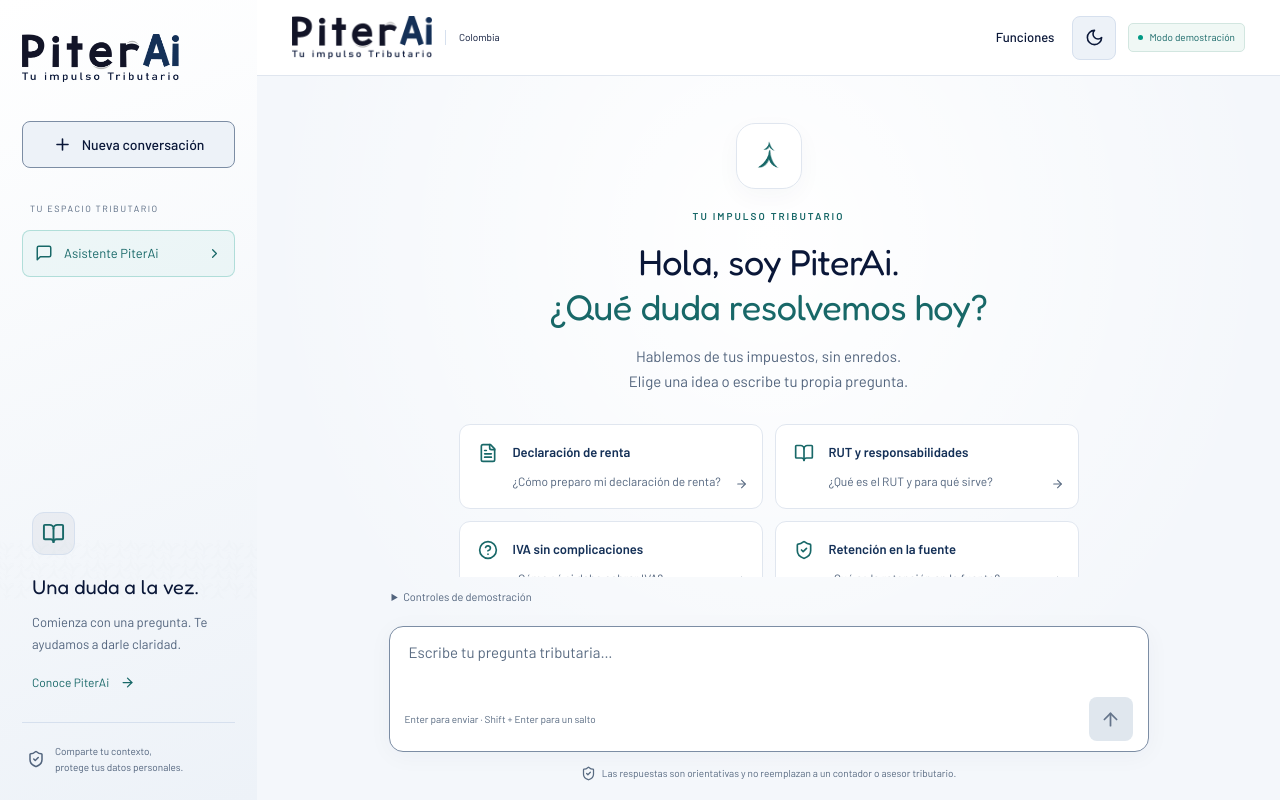
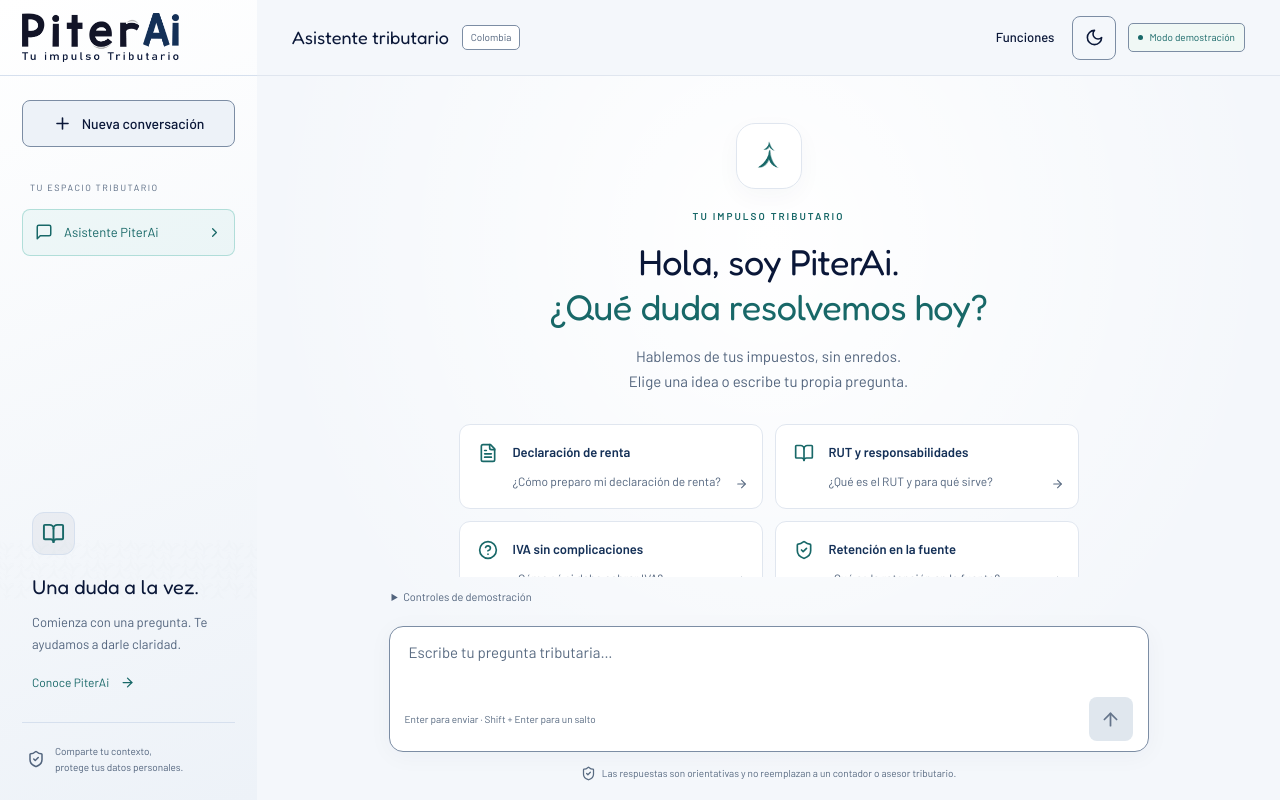
Before and after one commit to SebastianRojasR26/piter-ai-front, a React (Vite) app: page / in a window 1280 px wide. Built offline with nearby package versions, Linux system fonts and the light colour scheme.

Commit message:
fix: integrar header del chat con la superficie de lectura

```diff
--- a/src/components/ChatHeader.tsx
+++ b/src/components/ChatHeader.tsx
@@ -22,7 +22,10 @@
         >
           <Menu size={21} />
         </button>
-        <Logo />
+        <div className="chat-mobile-logo">
+          <Logo tone="on-light" />
+        </div>
+        <span className="chat-title">Asistente tributario</span>
         <span className="colombia">Colombia</span>
       </div>
       <div className="chat-header-actions">
--- a/src/components/Logo.tsx
+++ b/src/components/Logo.tsx
@@ -1,6 +1,12 @@
 import { Link } from "react-router-dom";
 import { useTheme } from "../hooks/useTheme";
-export default function Logo({ onClick }: { onClick?: () => void }) {
+export default function Logo({
+  onClick,
+  tone,
+}: {
+  onClick?: () => void;
+  tone?: "on-dark" | "on-light";
+}) {
   const { theme } = useTheme();
   return (
     <Link
@@ -11,7 +17,7 @@
     >
       <img
         src={
-          theme === "dark"
+          (tone ? tone === "on-dark" : theme === "dark")
             ? "/brand/logo-horizontal-white.png"
             : "/brand/logo-horizontal.png"
         }
--- a/src/styles/base.css
+++ b/src/styles/base.css
@@ -104,8 +104,8 @@
   display: block;
 }
 .header {
-  color: var(--chrome-text);
-  background: var(--chrome-bg);
+  color: var(--home-header-text);
+  background: var(--home-header-bg);
   border-bottom: 1px solid var(--overlay);
 }
 .header-inner {
--- a/src/styles/chat.css
+++ b/src/styles/chat.css
@@ -9,7 +9,7 @@
   flex-shrink: 0;
   display: flex;
   flex-direction: column;
-  padding: 34px 22px 25px;
+  padding: 0 22px 25px;
   color: var(--text);
   background: var(--gradient-sidebar);
   position: relative;
@@ -27,7 +27,11 @@
   position: relative;
 }
 .sidebar-brand {
-  margin-bottom: 39px;
+  height: 76px;
+  flex-shrink: 0;
+  border-bottom: 1px solid var(--border);
+  margin: 0 -22px 24px;
+  padding-inline: 22px;
   display: flex;
   align-items: center;
   justify-content: space-between;
@@ -137,8 +141,8 @@
   justify-content: space-between;
   gap: 12px;
   padding: 0 35px;
-  background: var(--chrome-bg);
-  color: var(--chrome-text);
+  background: var(--chat-bg);
+  color: var(--chat-text);
 }
 .chat-header > div {
   display: flex;
@@ -148,21 +152,34 @@
 .chat-header .logo img {
   width: 140px;
 }
+.chat-mobile-logo {
+  display: none;
+}
+.chat-header .theme-toggle {
+  --border: var(--input-border);
+}
+.chat-header .theme-toggle:hover {
+  background: var(--icon-bg);
+  border-color: var(--chat-focus);
+}
+.chat-header .icon-button:hover {
+  background: var(--icon-bg);
+}
 .chat-header-actions {
   margin-left: auto;
 }
 .functions-link {
   font-size: 13px;
-  color: var(--chrome-text);
+  color: var(--chat-text);
   padding-inline: 5px;
 }
 .functions-link:hover {
+  color: var(--accent-strong);
   text-decoration: underline;
   text-underline-offset: 5px;
 }
 .chat-header .colombia {
-  color: var(--chrome-text);
-  border-color: var(--chrome-border);
+  color: var(--chat-muted);
 }
 .sidebar-theme {
   display: none;
@@ -203,25 +220,29 @@
   min-height: 44px;
 }
 .chat-title {
-  font-size: 14px;
-  font-weight: 600;
+  font-family: var(--font-display), sans-serif;
+  font-size: 18px;
+  font-weight: 400;
 }
 .colombia {
   font-size: 10px;
   color: var(--chat-subtle);
-  border-left: 1px solid var(--input-border);
-  padding-left: 13px;
+  background: var(--chat-surface);
+  border: 1px solid var(--input-border);
+  border-radius: 5px;
+  padding: 4px 8px;
 }
 .mode-badge {
   font-size: 10px;
   color: var(--accent-strong);
-  border: 1px solid var(--badge-border);
+  border: 1px solid var(--input-border);
   background: var(--badge-bg);
   padding: 6px 9px;
   border-radius: 5px;
   gap: 6px !important;
 }
 .mode-badge .dot {
+  background: var(--badge-text);
   width: 5px;
   height: 5px;
 }
--- a/src/styles/responsive.css
+++ b/src/styles/responsive.css
@@ -7,9 +7,6 @@
   }
   .suggestions {
     margin-top: 38px;
-  }
-  .chat-header {
-    height: 83px;
   }
   .composer-area {
     padding-bottom: max(25px, env(safe-area-inset-bottom));
@@ -43,6 +40,10 @@
   }
   .sidebar {
     width: 225px;
+    padding-inline: 17px;
+  }
+  .sidebar-brand {
+    margin-inline: -17px;
     padding-inline: 17px;
   }
   .welcome {
@@ -368,6 +369,20 @@
   .chat-header .colombia {
     display: none;
   }
+  .chat-header .chat-title {
+    display: none;
+  }
+  .chat-mobile-logo {
+    display: block;
+  }
+  .sidebar-brand {
+    margin-inline: -22px;
+    padding-inline: 22px;
+    height: auto;
+    min-height: 52px;
+    padding-bottom: 18px;
+    margin-bottom: 24px;
+  }
 }
 @media (max-width: 760px) {
   .header-actions {
--- a/src/styles/tokens.css
+++ b/src/styles/tokens.css
@@ -74,18 +74,14 @@
   --user-text: var(--white);
   --user-meta: #bbd0e9;
   --badge-bg: #f0f8f5;
-  --badge-border: #d2e6e0;
   --badge-text: var(--brand-petroleum);
   --danger: var(--brand-indigo);
   --danger-bg: #f0f0f7;
   --danger-border: #9799b5;
   --disabled-bg: #e0e7ee;
   --disabled-text: #65758b;
-  --chrome-bg: var(--brand-night);
-  --chrome-text: var(--white);
-  --chrome-border: #ffffff14;
-  --chrome-surface: var(--brand-navy);
-  --chrome-surface-2: #ffffff08;
+  --home-header-bg: var(--brand-night);
+  --home-header-text: var(--white);
   --scrollbar: #7c8da4;
   --scrollbar-track: var(--chat-bg);
   --selection-bg: var(--brand-teal);
@@ -125,11 +121,8 @@
   --chat-bg: #f4f7fb;
   --chat-muted: #52647d;
   --chat-subtle: #596b82;
-  --chrome-bg: var(--white);
-  --chrome-text: var(--brand-night);
-  --chrome-border: var(--border);
-  --chrome-surface: var(--white);
-  --chrome-surface-2: #edf2f8;
+  --home-header-bg: var(--white);
+  --home-header-text: var(--brand-night);
   --theme-color: #f4f7fb;
 }
 
@@ -146,10 +139,3 @@
   --border-strong: var(--input-border);
   --focus: var(--chat-focus);
 }
-.chat-header {
-  --surface: var(--chrome-surface);
-  --surface-2: var(--chrome-surface-2);
-  --text: var(--chrome-text);
-  --border: var(--chrome-border);
-  --focus: var(--accent-text);
-}
```
